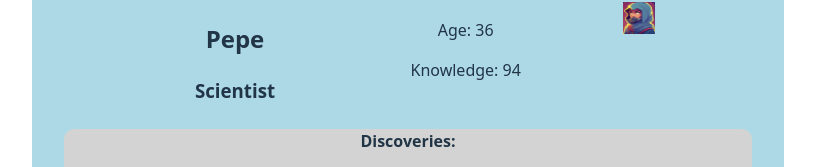
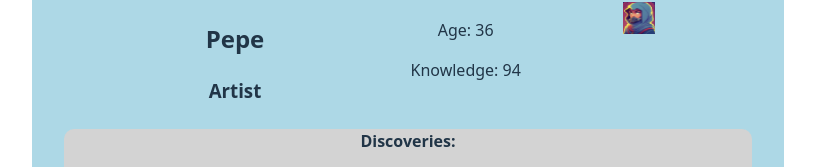
Before and after one commit to acolote1998/OUR-OWN-ZETA-frontend, a React (Vite) app in the folder our-own-zeta-frontend/: page / in a window 1280 px wide. Shown: the part 148-315 px from the top of the page, without its empty margins (232-1047 px from the left). Built offline with nearby package versions, Linux system fonts and the light colour scheme.

Commit message:
using field prop in the component

```diff
--- a/our-own-zeta-frontend/src/components/ImportantPerson.tsx
+++ b/our-own-zeta-frontend/src/components/ImportantPerson.tsx
@@ -26,7 +26,7 @@ function ImportantPerson({ field }: { field: string }) {
     <div className="card container">
       <div className="item-6">
         <h2>Pepe</h2>
-        <h3>Scientist</h3>
+        <h3>{field}</h3>
       </div>
       <div className="item-2">
         <p>Age: 36</p>
```
